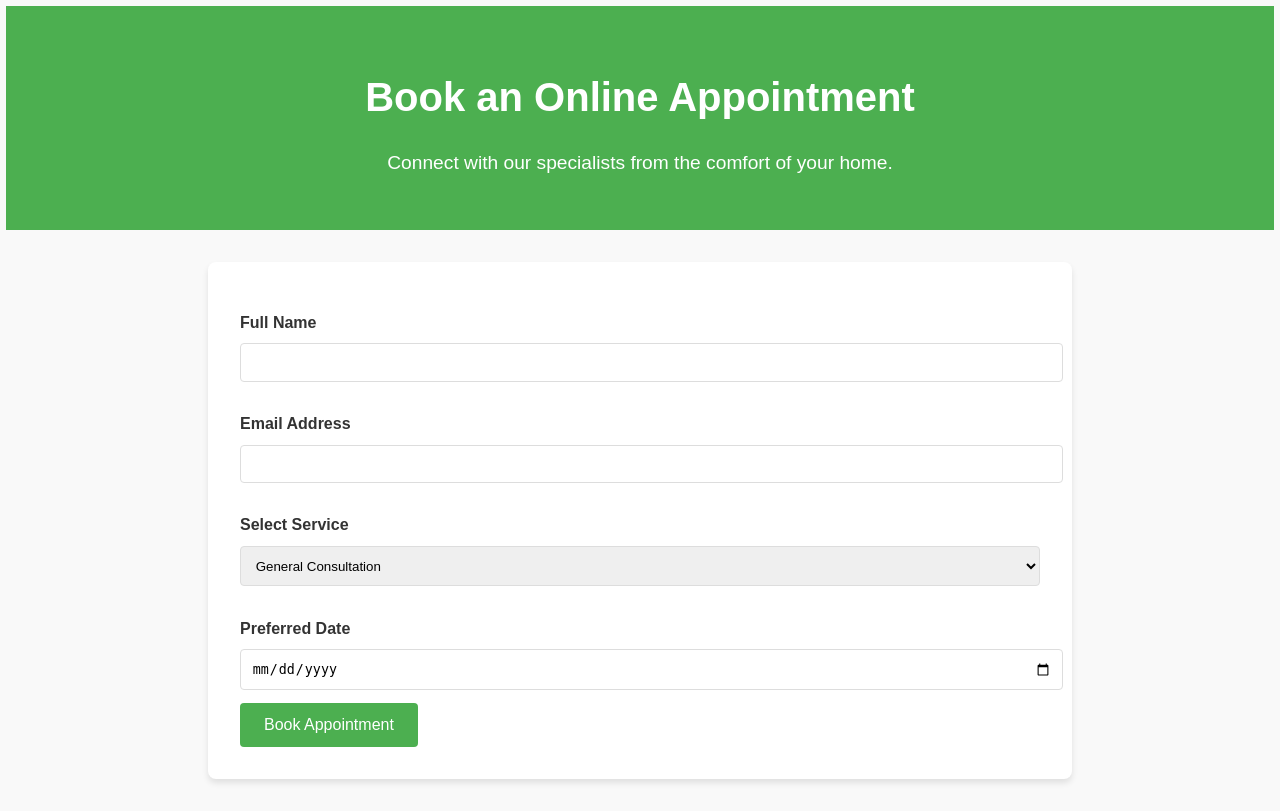
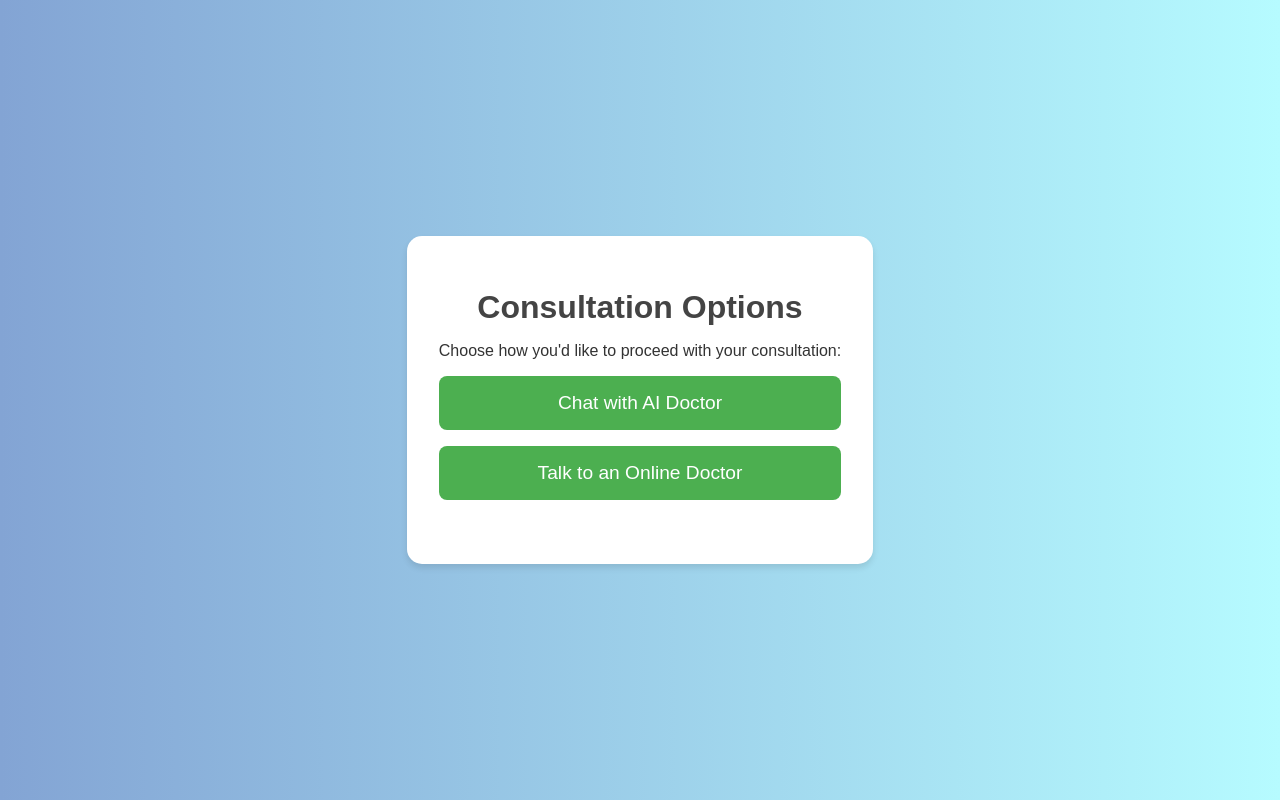
Before and after one commit to Ghalib92/mySystem, a Django app: page /online_consultations/ in a window 1280 px wide. Run offline with Django 5.2, Linux system fonts and the light colour scheme.

Commit message:
In built changes

```diff
--- a/myHospital/firstapp/static/css/style.css
+++ b/myHospital/firstapp/static/css/style.css
@@ -328,3 +328,149 @@ form button:hover {
     border-radius: 5px;
     transition: background-color 0.3s ease;
 }
+.options {
+    display: flex;
+    gap: 20px;
+    margin-top: 20px;
+}
+
+.button {
+    padding: 15px 30px;
+    background-color: #1d4ed8;
+    color: white;
+    text-decoration: none;
+    font-size: 1rem;
+    font-weight: bold;
+    border-radius: 10px;
+    transition: background-color 0.3s ease, transform 0.2s ease;
+    box-shadow: 0 4px 6px rgba(0, 0, 0, 0.1);
+}
+
+.button:hover {
+    background-color: #2563eb;
+    transform: scale(1.05);
+    box-shadow: 0 6px 8px rgba(0, 0, 0, 0.15);
+}
+
+.container {
+    text-align: center;
+    max-width: 600px;
+    padding: 20px;
+    background: white;
+    border-radius: 15px;
+    box-shadow: 0 10px 20px rgba(0, 0, 0, 0.1);
+}
+
+.description {
+    margin-top: 20px;
+    text-align: left;
+}
+
+.description strong {
+    color: #1d4ed8;
+}
+/* Base Styling */
+body {
+    font-family: Arial, sans-serif;
+    margin: 0;
+    padding: 0;
+    line-height: 1.6;
+}
+
+/* Header Styling */
+header {
+    background-color: #004080;
+    color: #fff;
+    padding: 10px 20px;
+}
+
+.navbar {
+    display: flex;
+    justify-content: space-between;
+    align-items: center;
+}
+
+.navbar .logo h1 a {
+    color: #fff;
+    text-decoration: none;
+    font-size: 24px;
+}
+
+.navbar nav ul {
+    list-style: none;
+    display: flex;
+    gap: 15px;
+}
+
+.navbar nav ul li a {
+    color: #fff;
+    text-decoration: none;
+    padding: 5px 10px;
+    transition: background-color 0.3s;
+}
+
+.navbar nav ul li a:hover {
+    background-color: #0073e6;
+    border-radius: 5px;
+}
+
+/* Footer Styling */
+footer {
+    background-color: #003366;
+    color: #fff;
+    padding: 20px 10px;
+    text-align: center;
+}
+
+.footer-content {
+    display: grid;
+    grid-template-columns: repeat(auto-fit, minmax(200px, 1fr));
+    gap: 20px;
+    text-align: left;
+}
+
+.footer-logo h2 {
+    font-size: 20px;
+    margin-bottom: 10px;
+}
+
+.footer-links ul {
+    list-style: none;
+    padding: 0;
+}
+
+.footer-links ul li {
+    margin: 5px 0;
+}
+
+.footer-links ul li a {
+    color: #fff;
+    text-decoration: none;
+    transition: color 0.3s;
+}
+
+.footer-links ul li a:hover {
+    color: #00bfff;
+}
+
+.footer-socials {
+    display: flex;
+    gap: 10px;
+}
+
+.social-icon {
+    color: #fff;
+    font-size: 10px;
+    text-decoration: none;
+    transition: transform 0.3s;
+}
+
+.social-icon:hover {
+    transform: scale(1.2);
+}
+
+.footer-bottom {
+    margin-top: 20px;
+    font-size: 14px;
+    color: #5e1010;
+}
--- /dev/null
+++ b/myHospital/firstapp/templates/AI.html
@@ -0,0 +1 @@
+{%extends 'base.html' %}
--- a/myHospital/firstapp/templates/online_consultations.html
+++ b/myHospital/firstapp/templates/online_consultations.html
@@ -3,35 +3,95 @@
 <head>
     <meta charset="UTF-8">
     <meta name="viewport" content="width=device-width, initial-scale=1.0">
-    <title>Online Appointment</title>
-    {% load static %}
-    <link rel="stylesheet" href="{% static 'css/style.css' %}">
-    <script defer src="{% static 'js/script.js' %}"></script>
+    <title>Doctor Consultation Options</title>
+    <style>
+        body {
+            font-family: Arial, sans-serif;
+            margin: 0;
+            padding: 0;
+            background: linear-gradient(to right, #83a4d4, #b6fbff);
+            color: #333;
+            display: flex;
+            flex-direction: column;
+            align-items: center;
+            justify-content: center;
+            min-height: 100vh;
+        }
+
+        .container {
+            background-color: #fff;
+            padding: 2rem;
+            border-radius: 15px;
+            box-shadow: 0 4px 6px rgba(0, 0, 0, 0.1);
+            max-width: 500px;
+            text-align: center;
+        }
+
+        h1 {
+            margin-bottom: 1rem;
+            color: #444;
+        }
+
+        .options {
+            display: flex;
+            flex-direction: column;
+            gap: 1rem;
+        }
+
+        .option {
+            background-color: #4caf50;
+            color: white;
+            padding: 1rem;
+            border: none;
+            border-radius: 8px;
+            font-size: 1.2rem;
+            cursor: pointer;
+            transition: background-color 0.3s ease;
+        }
+
+        .option:hover {
+            background-color: #45a049;
+        }
+
+        .info {
+            margin-top: 2rem;
+            font-size: 0.9rem;
+            color: #666;
+        }
+    </style>
 </head>
 <body>
-    <header class="header">
-        <h1>Book an Online Appointment</h1>
-        <p>Connect with our specialists from the comfort of your home.</p>
-    </header>
-    <section class="form-section">
-        <form id="appointment-form">
-            <label for="name">Full Name</label>
-            <input type="text" id="name" name="name" required>
+    <div class="container">
+        <h1>Consultation Options</h1>
+        <p>Choose how you'd like to proceed with your consultation:</p>
+        <div class="options">
+            <button class="option" onclick="selectAI()">Chat with AI Doctor</button>
+            <button class="option" onclick="selectOnline()">Talk to an Online Doctor</button>
+        </div>
+        <div class="info" id="info"></div>
+    </div>
 
-            <label for="email">Email Address</label>
-            <input type="email" id="email" name="email" required>
+    <script>
+        function selectAI() {
+            const info = document.getElementById("info");
+            info.innerHTML = `
+                <strong>AI Doctor:</strong><br>
+                You will chat with an intelligent AI system that provides quick responses and advice.
+                <br><br>
+                <a href="{% url 'AI'%}" style="color: #4caf50; text-decoration: none;">Start Chat</a>
+            `;
+        }
 
-            <label for="service">Select Service</label>
-            <select id="service" name="service" required>
-                <option value="general-consultation">General Consultation</option>
-                <option value="specialist-consultation">Specialist Consultation</option>
-            </select>
-
-            <label for="date">Preferred Date</label>
-            <input type="date" id="date" name="date" required>
-
-            <button type="submit">Book Appointment</button>
-        </form>
-    </section>
+        function selectOnline() {
+            const info = document.getElementById("info");
+            info.innerHTML = `
+                <strong>Online Doctor:</strong><br>
+                You will be scheduled for a meeting with a human doctor.<br>
+                You will receive an email with the Google Meet link and time for the consultation.
+                <br><br>
+                <a href="{% url 'online_doctor' %}">Book Appointment</a>
+            `;
+        }
+    </script>
 </body>
 </html>
--- a/myHospital/firstapp/urls.py
+++ b/myHospital/firstapp/urls.py
@@ -8,5 +8,6 @@ urlpatterns = [
     path('emergency_care/', views.emergency, name='emergency_care'),
     path('emergency_booked/<int:emergency_id>/',views.emergency_booked, name='emergency_booked'),
     path('booking-success/<int:appointment_id>/', views.booking, name='booking_success'),
-
+    path('AI/',views.AI, name='AI'),
+    path('online_doctor/',views.online_doctor, name='online_doctor')
  ]
--- a/myHospital/firstapp/views.py
+++ b/myHospital/firstapp/views.py
@@ -75,3 +75,11 @@ def emergency_booked(request,emergency_id):
           'contact':emergency.contact_number
      }
      return render(request, 'emergency_booked.html',context)
+
+def AI(request):
+       template = loader.get_template('AI.html')
+       return HttpResponse(template.render())
+
+def online_doctor(request):
+       template = loader.get_template('online_doctor.html')
+       return HttpResponse(template.render())
```
Also changed, not shown: myHospital/firstapp/templates/base.html (+94 -13 lines), myHospital/firstapp/templates/online_doctor.html (added, +8 -0 lines).
